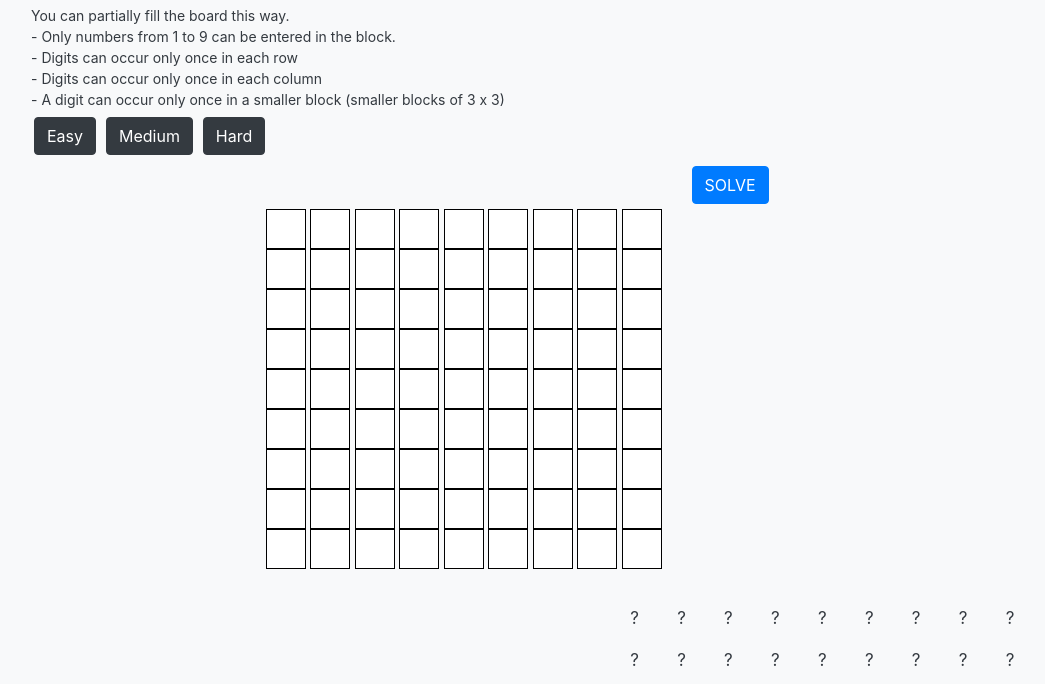
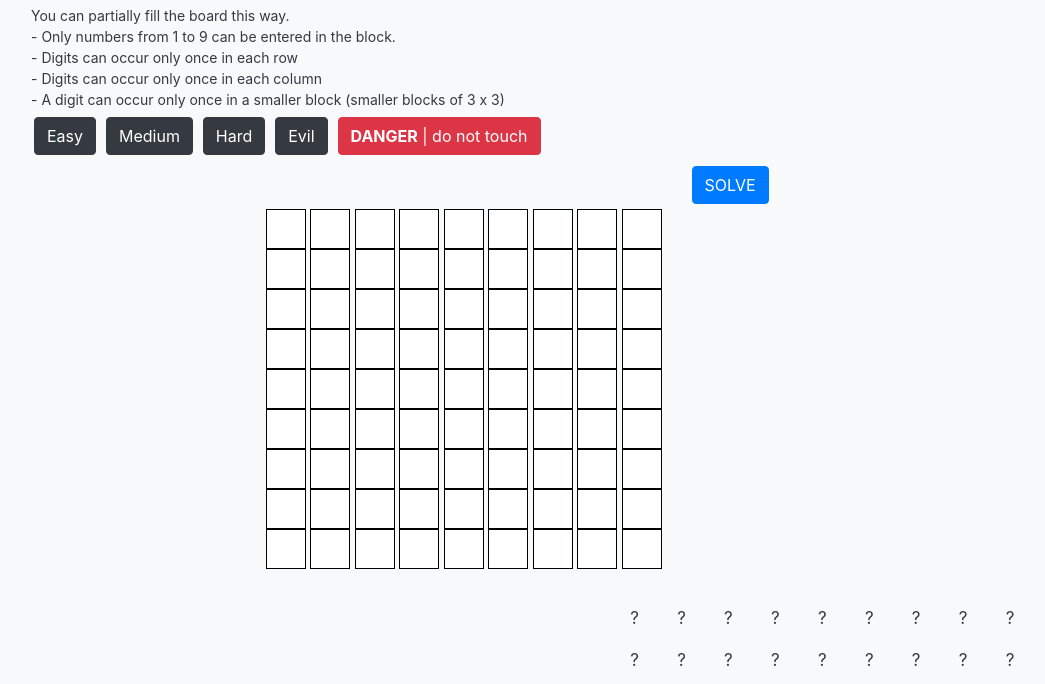
Before and after one commit to nikhilkumar99k/Sudoku-Solver, a plain HTML site: page index.html in a window 1280 px wide. Shown: the part 57-741 px from the top of the page, without its empty margins (0-1045 px from the left). Drawn offline with nearby package versions, Linux system fonts and the light colour scheme.

Commit message:
update html

```diff
--- a/index.html
+++ b/index.html
@@ -26,6 +26,8 @@
       <button onclick="easy()" class="level btn btn-dark">Easy</button>
       <button onclick="medium()" class="level btn btn-dark">Medium</button>
       <button onclick="hard()" class="level btn btn-dark">Hard</button>
+      <button onclick="evil()" class="level btn btn-dark">Evil</button>
+      <button onclick="danger()" class="level btn btn-danger"><b>DANGER</b> | do not touch</button>
     </p>
   </div>
   <div id="initialBoard">
```
